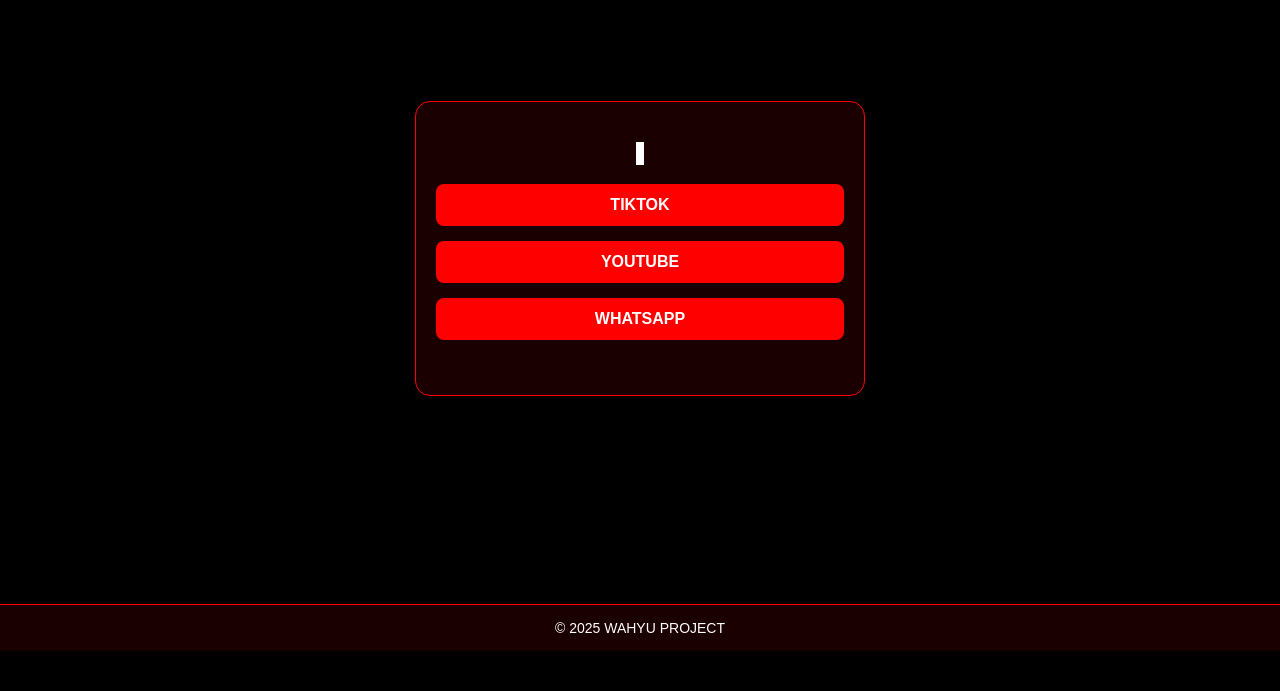
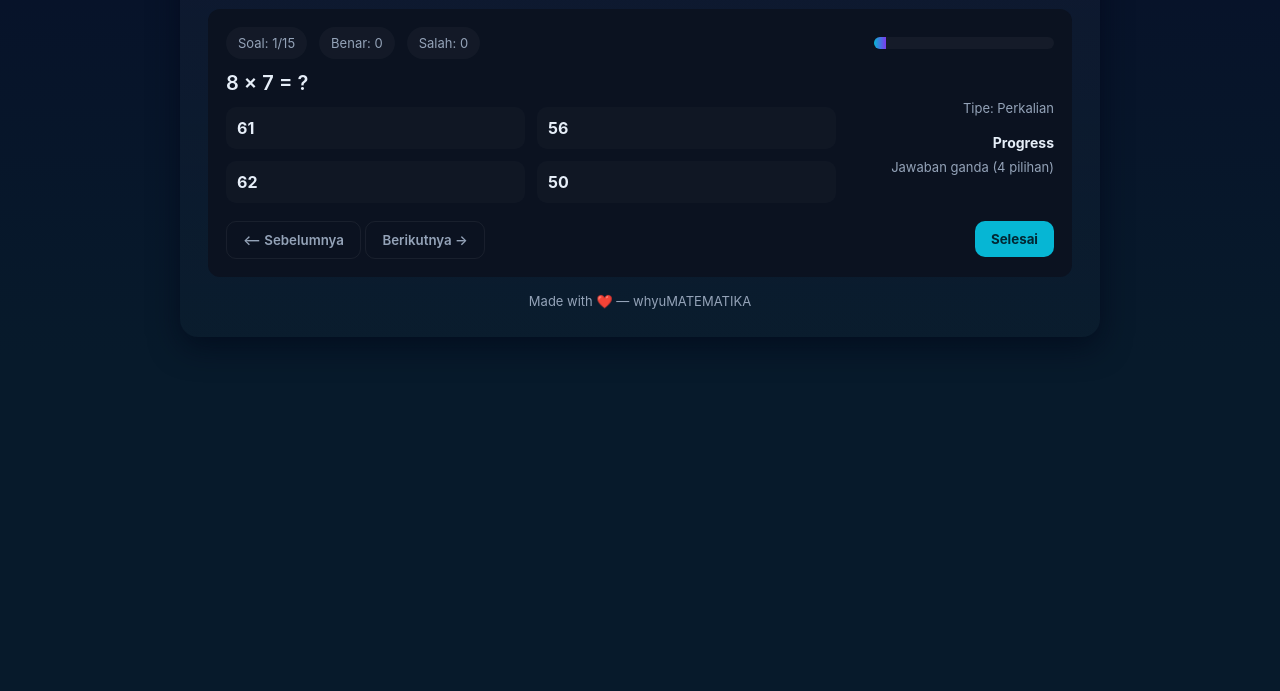
Before and after one commit to wahyuproject-droid/basicinimah, a plain HTML site: page index.html in a window 1280 px wide. Shown: the part 149-840 px from the top of the page. Before the commit the page ends 800 px from the top, so only its background shows below. Drawn offline with Linux system fonts and the light colour scheme.

Commit message:
Update index.html

```diff
--- a/index.html
+++ b/index.html
@@ -1,151 +1,205 @@
-<!DOCTYPE html>
+<!doctype html>
 <html lang="id">
 <head>
-    <meta charset="UTF-8">
-    <meta name="viewport" content="width=device-width, initial-scale=1.0">
-    <title>Website Pribadi WAHYU PROJECT</title>
-    <style>
-        * {
-            margin: 0;
-            padding: 0;
-            box-sizing: border-box;
-            font-family: 'Poppins', sans-serif;
-        }
+  <meta charset="utf-8" />
+  <meta name="viewport" content="width=device-width,initial-scale=1" />
+  <title>whyuMATEMATIKA - Latihan Perkalian</title>
+  <style>
+    :root{--bg:#0f1724;--card:#0b1220;--accent:#06b6d4;--muted:#94a3b8}
+    *{box-sizing:border-box;font-family:Inter, system-ui, Arial, sans-serif}
+    body{margin:0;min-height:100vh;background:linear-gradient(180deg,#071029 0%, #071a2b 60%), radial-gradient(800px 400px at 10% 10%, rgba(6,182,212,0.06), transparent);color:#e6eef8}
+    .wrap{max-width:920px;margin:40px auto;padding:28px;border-radius:18px;background:linear-gradient(180deg, rgba(255,255,255,0.03), rgba(255,255,255,0.01));box-shadow:0 10px 30px rgba(2,6,23,0.6)}
+    header{display:flex;align-items:center;gap:16px}
+    .logo{width:64px;height:64px;background:linear-gradient(135deg,var(--accent),#7c3aed);border-radius:12px;display:flex;align-items:center;justify-content:center;font-weight:700;font-size:20px;color:#022733}
+    h1{margin:0;font-size:28px}
+    p.lead{margin:6px 0 18px;color:var(--muted)}
 
-        body {
-            background: #000;
-            color: white;
-            text-align: center;
-            min-height: 100vh;
-            display: flex;
-            flex-direction: column;
-        }
+    .card{background:var(--card);padding:18px;border-radius:12px;margin-top:12px}
+    .meta{display:flex;gap:12px;align-items:center}
+    .chip{background:rgba(255,255,255,0.03);padding:8px 12px;border-radius:999px;font-size:13px;color:var(--muted)}
 
-        /* Bar Atas */
-        .topbar {
-            background: #111;
-            padding: 10px 0;
-            overflow: hidden;
-            position: relative;
-        }
+    .progress{height:12px;background:rgba(255,255,255,0.04);border-radius:999px;overflow:hidden}
+    .progress > i{display:block;height:100%;background:linear-gradient(90deg,var(--accent),#7c3aed);width:0%;transition:width .35s ease}
 
-        .topbar span {
-            display: inline-block;
-            white-space: nowrap;
-            animation: marquee 12s linear infinite;
-            font-weight: bold;
-            font-size: 18px;
-            color: red;
-        }
+    .question{display:grid;grid-template-columns:1fr 200px;gap:18px;align-items:center}
+    .q-text{font-size:20px;font-weight:600}
 
-        @keyframes marquee {
-            0% { transform: translateX(100%); }
-            100% { transform: translateX(-100%); }
-        }
+    .options{display:grid;grid-template-columns:repeat(2,1fr);gap:12px;margin-top:12px}
+    .opt{padding:10px;border-radius:10px;background:rgba(255,255,255,0.02);cursor:pointer;border:1px solid transparent}
+    .opt:hover{transform:translateY(-3px)}
+    .opt.selected{outline:2px solid rgba(6,182,212,0.12);box-shadow:0 6px 18px rgba(6,182,212,0.06);}
+    .opt.correct{background:linear-gradient(90deg,#0ea5a0 0%, #34d399 100%);color:#022733;border-color:rgba(0,0,0,0.12)}
+    .opt.wrong{background:linear-gradient(90deg,#fb7185 0%, #f97316 100%);color:#1b0b07;border-color:rgba(0,0,0,0.12)}
 
-        /* Konten Tengah */
-        .content {
-            flex: 1;
-            display: flex;
-            align-items: center;
-            justify-content: center;
-            padding: 20px;
-        }
+    .controls{display:flex;justify-content:space-between;gap:12px;margin-top:18px}
+    button{background:var(--accent);border:none;padding:10px 16px;border-radius:10px;color:#022733;font-weight:700;cursor:pointer}
+    button.ghost{background:transparent;border:1px solid rgba(255,255,255,0.06);color:var(--muted);font-weight:600}
 
-        .menu-box {
-            background: rgba(255, 0, 0, 0.1);
-            padding: 40px 20px;
-            border-radius: 15px;
-            backdrop-filter: blur(10px);
-            width: 90%;
-            max-width: 450px;
-            min-height: 280px;
-            animation: fadeIn 0.8s ease-in-out;
-            border: 1px solid red;
-        }
+    .result{display:none;margin-top:18px;padding:16px;border-radius:12px;background:linear-gradient(180deg, rgba(255,255,255,0.02), rgba(255,255,255,0.01));}
+    .result.show{display:block}
+    .score{font-size:36px;font-weight:800}
+    .sub{color:var(--muted)}
 
-        /* Animasi Ketik-Hapus */
-        .typing {
-            font-size: 20px;
-            font-weight: bold;
-            color: white;
-            border-right: 8px solid white; /* cursor kotak */
-            white-space: nowrap;
-            overflow: hidden;
-            display: inline-block;
-            animation: typing 5s steps(23, end) infinite, blinkCursor 0.7s steps(1) infinite;
-        }
+    footer{margin-top:16px;text-align:center;color:var(--muted);font-size:13px}
 
-        @keyframes typing {
-            0% { width: 0ch; }
-            40% { width: 23ch; } /* fix huruf G full */
-            70% { width: 23ch; }
-            100% { width: 0ch; }
-        }
-
-        @keyframes blinkCursor {
-            0% { border-color: white; }
-            50% { border-color: transparent; }
-            100% { border-color: white; }
-        }
-
-        /* Tombol Menu */
-        .menu-btn {
-            display: block;
-            margin: 15px auto;
-            width: 100%;
-            background: red;
-            color: white;
-            padding: 12px 15px;
-            border: none;
-            border-radius: 8px;
-            cursor: pointer;
-            font-weight: bold;
-            transition: 0.3s;
-            text-decoration: none;
-            font-size: 16px;
-        }
-
-        .menu-btn:hover {
-            background: darkred;
-        }
-
-        /* Footer */
-        footer {
-            padding: 15px;
-            background: rgba(255, 0, 0, 0.1);
-            backdrop-filter: blur(8px);
-            font-size: 14px;
-            border-top: 1px solid red;
-        }
-
-        @keyframes fadeIn {
-            from { opacity: 0; transform: translateY(15px); }
-            to { opacity: 1; transform: translateY(0); }
-        }
-    </style>
+    @media (max-width:720px){.question{grid-template-columns:1fr} .options{grid-template-columns:1fr} .meta{flex-direction:column;align-items:flex-start}}
+  </style>
 </head>
 <body>
+  <div class="wrap">
+    <header>
+      <div class="logo">wM</div>
+      <div>
+        <h1>whyuMATEMATIKA</h1>
+        <p class="lead">Latihan perkalian interaktif — 15 soal pilihan ganda. Jawab semua soal, hasil ditampilkan di akhir.</p>
+      </div>
+    </header>
 
-    <!-- Bar Atas -->
-    <div class="topbar">
-        <span>TOPUP TERMURAH HANYA DI WPTOPUP</span>
+    <div class="card" id="app">
+      <div class="meta">
+        <div class="chip">Soal: <span id="qIndex">1</span>/15</div>
+        <div class="chip">Benar: <span id="correct">0</span></div>
+        <div class="chip">Salah: <span id="wrong">0</span></div>
+        <div style="flex:1"></div>
+        <div style="width:180px">
+          <div class="progress" aria-hidden><i id="progBar"></i></div>
+        </div>
+      </div>
+
+      <div class="question" style="margin-top:12px">
+        <div>
+          <div class="q-text" id="qText">1 × 1 = ?</div>
+          <div class="options" id="options"></div>
+        </div>
+        <div style="text-align:right">
+          <div style="font-size:13px;color:var(--muted)">Tipe: Perkalian</div>
+          <div style="margin-top:18px;font-weight:700;font-size:14px">Progress</div>
+          <div style="margin-top:8px;color:var(--muted);font-size:13px">Jawaban ganda (4 pilihan)</div>
+        </div>
+      </div>
+
+      <div class="controls">
+        <div>
+          <button class="ghost" id="prevBtn">⟵ Sebelumnya</button>
+          <button class="ghost" id="nextBtn">Berikutnya →</button>
+        </div>
+        <div>
+          <button id="finishBtn">Selesai</button>
+        </div>
+      </div>
+
+      <div class="result" id="resultBox">
+        <div style="display:flex;justify-content:space-between;align-items:center">
+          <div>
+            <div class="score" id="scoreNum">0</div>
+            <div class="sub">Skor (0–100)</div>
+            <div class="sub" id="scaled">Skor dibulatkan ke puluhan: 0</div>
+          </div>
+          <div style="text-align:right">
+            <div style="font-size:14px;color:var(--muted)">Benar: <strong id="rCorrect">0</strong></div>
+            <div style="font-size:14px;color:var(--muted);margin-top:8px">Salah: <strong id="rWrong">0</strong></div>
+            <div style="margin-top:16px"><button id="restartBtn">Ulangi</button></div>
+          </div>
+        </div>
+      </div>
+
     </div>
 
-    <!-- Konten -->
-    <div class="content">
-        <div class="menu-box">
-            <div class="typing">HALO SAYA WAHYU AGUNG</div>
-            <a class="menu-btn" href="https://www.tiktok.com/@ramgag89" target="_blank">TIKTOK</a>
-            <a class="menu-btn" href="https://www.youtube.com/@yugzy672" target="_blank">YOUTUBE</a>
-            <a class="menu-btn" href="https://wa.me/6287778913867" target="_blank">WHATSAPP</a>
-        </div>
-    </div>
+    <footer>Made with ❤️ — whyuMATEMATIKA</footer>
+  </div>
 
-    <!-- Footer -->
-    <footer>
-        &copy; 2025 WAHYU PROJECT
-    </footer>
+  <script>
+    const TOTAL = 15;
+    let questions = [];
+    let current = 0;
+    let selected = Array(TOTAL).fill(null);
+    let correctCount = 0;
+    let wrongCount = 0;
 
+    function randInt(a,b){return Math.floor(Math.random()*(b-a+1))+a}
+
+    function makeQuestion(){
+      const a = randInt(2,12);
+      const b = randInt(2,12);
+      const answer = a*b;
+      const opts = new Set([answer]);
+      while(opts.size<4){
+        const delta = randInt(-12,12);
+        let val = answer + delta;
+        if(val<=0) val = Math.abs(val)+randInt(1,6);
+        opts.add(val);
+      }
+      const arr = Array.from(opts);
+      for(let i=arr.length-1;i>0;i--){const j=randInt(0,i);[arr[i],arr[j]]=[arr[j],arr[i]]}
+      return {a,b,answer,choices:arr};
+    }
+
+    function init(){
+      questions = [];
+      for(let i=0;i<TOTAL;i++) questions.push(makeQuestion());
+      current = 0; selected = Array(TOTAL).fill(null); correctCount=0; wrongCount=0;
+      document.getElementById('resultBox').classList.remove('show');
+      render();
+    }
+
+    function render(){
+      const q = questions[current];
+      document.getElementById('qIndex').textContent = current+1;
+      document.getElementById('correct').textContent = correctCount;
+      document.getElementById('wrong').textContent = wrongCount;
+      document.getElementById('progBar').style.width = ( (current+1)/TOTAL*100) + '%';
+
+      document.getElementById('qText').textContent = `${q.a} × ${q.b} = ?`;
+      const optionsDiv = document.getElementById('options');
+      optionsDiv.innerHTML = '';
+      q.choices.forEach((ch)=>{
+        const btn = document.createElement('div');
+        btn.className = 'opt';
+        btn.tabIndex = 0;
+        btn.dataset.val = ch;
+        btn.innerHTML = `<div style="font-weight:700">${ch}</div>`;
+        if(selected[current]==ch) btn.classList.add('selected');
+        btn.addEventListener('click', ()=>{
+          selected[current] = ch;
+          if(current < TOTAL-1){
+            current++;
+            render();
+          } else {
+            finishQuiz();
+          }
+        });
+        optionsDiv.appendChild(btn);
+      });
+      document.getElementById('prevBtn').disabled = current===0;
+      document.getElementById('nextBtn').disabled = current===TOTAL-1;
+    }
+
+    function finishQuiz(){
+      correctCount = 0;
+      wrongCount = 0;
+      for(let i=0;i<TOTAL;i++){
+        if(selected[i]==questions[i].answer) correctCount++;
+        else wrongCount++;
+      }
+      const rawScore = (correctCount / TOTAL) * 100;
+      const score = Math.round(rawScore);
+      const scaledToTens = Math.max(0, Math.round(score/10)*10);
+      document.getElementById('scoreNum').textContent = score;
+      document.getElementById('rCorrect').textContent = correctCount;
+      document.getElementById('rWrong').textContent = wrongCount;
+      document.getElementById('scaled').textContent = `Skor dibulatkan ke puluhan: ${scaledToTens}`;
+      document.getElementById('resultBox').classList.add('show');
+    }
+
+    document.getElementById('finishBtn').addEventListener('click', ()=>{
+      finishQuiz();
+    });
+
+    document.getElementById('restartBtn').addEventListener('click', ()=>{
+      init();
+    });
+
+    init();
+  </script>
 </body>
 </html>
```
